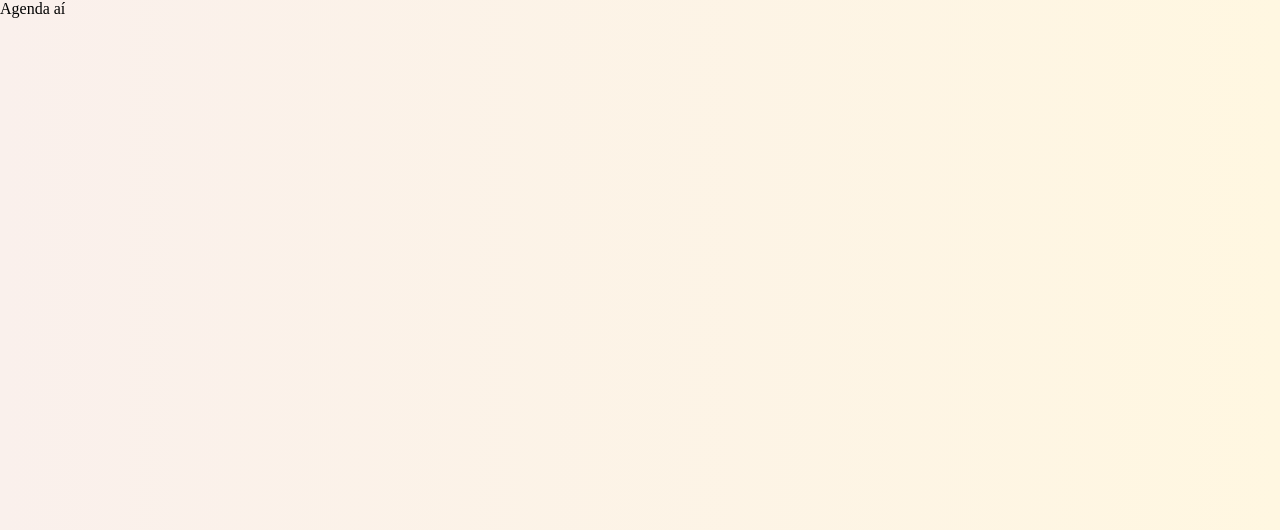
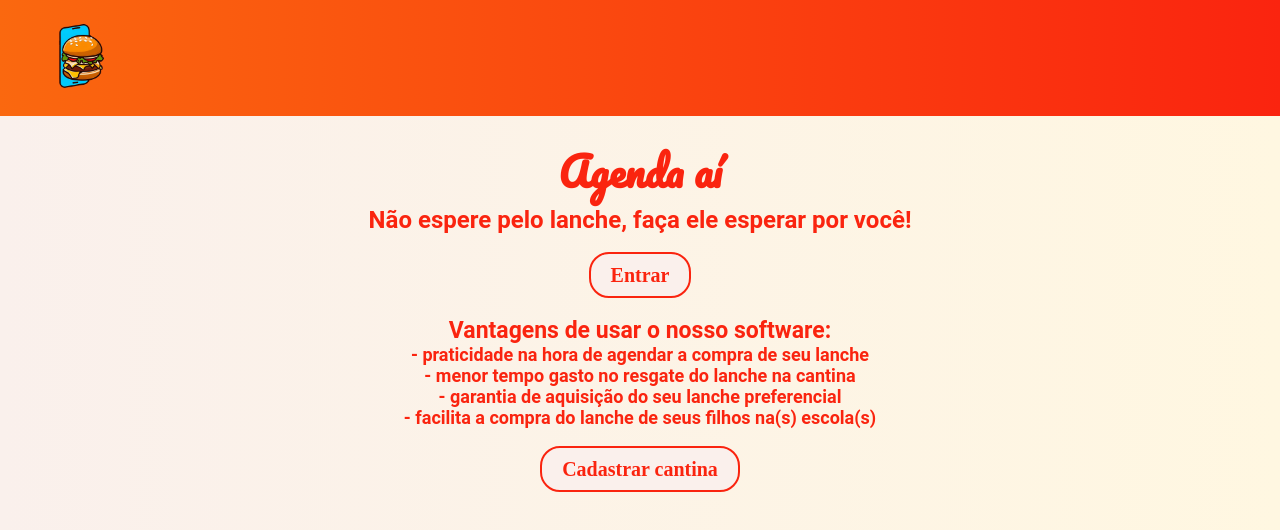
Before and after one commit to pauloandrepassos/AgendaAi-II, a React (Create React App) app: page / in a window 1280 px wide. Shown: the top 530 px of the page. Built offline with nearby package versions, Linux system fonts and the light colour scheme.

Commit message:
Tela de apresentação iniciada

```diff
--- a/package.json
+++ b/package.json
@@ -8,6 +8,7 @@
     "@testing-library/user-event": "^13.5.0",
     "react": "^18.2.0",
     "react-dom": "^18.2.0",
+    "react-router-dom": "^6.15.0",
     "react-scripts": "5.0.1",
     "web-vitals": "^2.1.4"
   },
--- a/public/index.html
+++ b/public/index.html
@@ -1,7 +1,8 @@
 <!DOCTYPE html>
-<html lang="en">
+<html lang="pt-br">
   <head>
     <meta charset="utf-8" />
+    <link href="https://fonts.googleapis.com/css2?family=Pacifico&display=swap" rel="stylesheet">
     <link rel="icon" href="%PUBLIC_URL%/favicon.ico" />
     <meta name="viewport" content="width=device-width, initial-scale=1" />
     <meta name="theme-color" content="#000000" />
@@ -24,7 +25,7 @@
       work correctly both with client-side routing and a non-root public URL.
       Learn how to configure a non-root public URL by running `npm run build`.
     -->
-    <title>React App</title>
+    <title>AgendaAí</title>
   </head>
   <body>
     <noscript>You need to enable JavaScript to run this app.</noscript>
--- a/src/App.js
+++ b/src/App.js
@@ -1,10 +1,19 @@
-
+import { BrowserRouter as Router, Routes, Route } from 'react-router-dom';
+import Apresentacao from './components/pages/Apresentacao';
+import Container from './components/layaut/Container';
+import Navbar from './components/layaut/Navbar';
 
 function App() {
   return (
-    <div className="App">
-      <p>Agenda aí</p>
-    </div>
+    <Router>
+      <Navbar />
+
+      <Container customClass="min_height">
+        <Routes>
+          <Route path='/' element={<Apresentacao/>}/>
+        </Routes>
+      </Container>
+    </Router>
   );
 }
 
--- /dev/null
+++ b/src/components/layaut/Container.js
@@ -0,0 +1,9 @@
+import styles from './Container.module.css'
+
+function Container(props) {
+    return (
+        <div className={`${styles.container} ${styles[props.customClass]}`}>{props.children}</div>
+    )
+}
+
+export default Container
--- /dev/null
+++ b/src/components/layaut/Container.module.css
@@ -0,0 +1,21 @@
+.container {
+    width: 100%;
+    max-width: 1200px;
+    display: flex;
+    justify-content: space-between;
+    margin: 0 auto;
+    flex-wrap: wrap;
+}
+
+.min_height {
+    min-height: 75%;
+}
+
+.start {
+    justify-content: flex-start;
+}
+
+.column {
+    flex-direction: column;
+    justify-content: flex-start;
+}
--- /dev/null
+++ b/src/components/layaut/LinkButton.js
@@ -0,0 +1,12 @@
+import { Link } from "react-router-dom"
+import styles from './LinkButton.module.css'
+
+function LinkButton({to, text}) {
+    return (
+    <Link className={styles.btn} to={to}>
+        {text}
+    </Link>
+    )
+}
+
+export default LinkButton
--- /dev/null
+++ b/src/components/layaut/LinkButton.module.css
@@ -0,0 +1,15 @@
+.btn {
+    background-color: #FAF0EC;
+    border: 2px solid #FA240F;
+    border-radius: 1em;
+    color: #FA240F;
+    padding: 0.5em 1em;
+    text-decoration: none;
+    transition: 0.5s;
+    font-weight: bold;
+  }
+
+  .btn:hover {
+    background-color: #FA240F;
+    color: #FAF0EC;
+  }
--- /dev/null
+++ b/src/components/layaut/Navbar.js
@@ -0,0 +1,22 @@
+import styles from './Navbar.module.css'
+import {Link} from 'react-router-dom'
+import Container from './Container'
+
+import logo from '../../img/logo-agendaai.png';
+
+function Navbar() {
+    return (
+        <nav className={styles.navbar}>
+            <Container>
+                <Link className={styles.logo} to='/'>
+                    <img src={logo} alt="MyCodes" />
+                </Link>
+                <ul className={styles.list}>
+                    <li className={styles.item}><Link to="/"></Link></li>
+                </ul>
+            </Container>
+        </nav>
+    )
+}
+
+export default Navbar
--- /dev/null
+++ b/src/components/layaut/Navbar.module.css
@@ -0,0 +1,33 @@
+.navbar {
+    display: flex;
+    justify-content: space-between;
+    background: linear-gradient(to right, #FA680F, #FA240F);
+    padding: 1em;
+}
+
+.list {
+    display: flex;
+    list-style: none;
+    align-items: center;
+}
+
+.item {
+    margin-right: 1em;
+}
+
+.item a {
+    color: #fff;
+    text-decoration: none;
+}
+
+.item a:hover {
+    color: #D8FFDB;
+}
+
+.logo {
+    width: 80px;
+}
+
+.logo img {
+    width: 100%;
+}
--- /dev/null
+++ b/src/components/pages/Apresentacao.js
@@ -0,0 +1,24 @@
+import LinkButton from "../layaut/LinkButton"
+import styles from './Apresentacao.module.css'
+
+function Apresentacao() {
+    return (
+        <section className={styles.apresentacao}>
+            <h1>Agenda aí</h1>
+            <h2>Não espere pelo lanche, faça ele esperar por você!</h2>
+            <div className={styles.botoes}>
+                <LinkButton text="Entrar"/>
+            </div>
+            <h3>Vantagens de usar o nosso software:</h3>
+            <h4>- praticidade na hora de agendar a compra de seu lanche</h4>
+            <h4>- menor tempo gasto no resgate do lanche na cantina</h4>
+            <h4>- garantia de aquisição do seu lanche preferencial</h4>
+            <h4>- facilita a compra do lanche de seus filhos na(s) escola(s)</h4>
+            <div className={styles.botoes}>
+                <LinkButton text="Cadastrar cantina"/>
+            </div>
+        </section>
+    )
+}
+
+export default Apresentacao
--- /dev/null
+++ b/src/components/pages/Apresentacao.module.css
@@ -0,0 +1,37 @@
+.apresentacao {
+    width: 100%;
+    text-align: center;
+    padding-top: 20px;
+}
+
+.apresentacao h1 {
+    font-family: 'Pacifico', cursive;
+    font-size: 40px;
+    color: #FA240F;
+}
+
+.apresentacao h2 {
+    font-family: 'Roboto', cursive;
+    text-align: center;
+    font-size: 24px;
+    color: #FA240F;
+    padding: 0 50px 0 50px;
+}
+
+.apresentacao .botoes{
+    margin: 30px;
+    font-size: 20px;
+}
+
+.apresentacao h3 {
+    margin-top: 25px;
+    font-family: 'Roboto', sans-serif;
+    font-size: 23px;
+    color: #FA240F;
+}
+
+.apresentacao h4 {
+    color: #FA240F;
+    font-family: 'Roboto', sans-serif;
+    font-size: 18px;
+}
```
Also changed, not shown: src/img/logo-agendaai.png (added), 1 other file (tests, documents, lock files or other folders).
